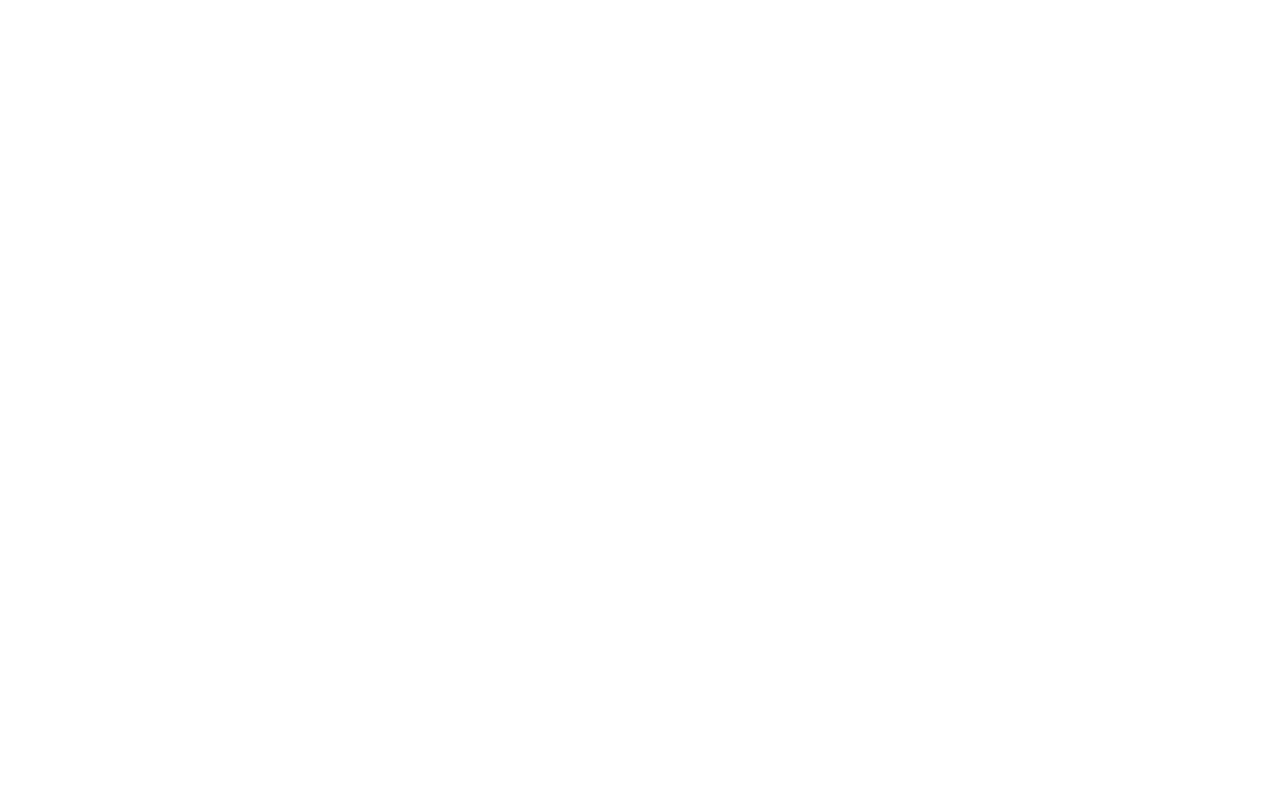
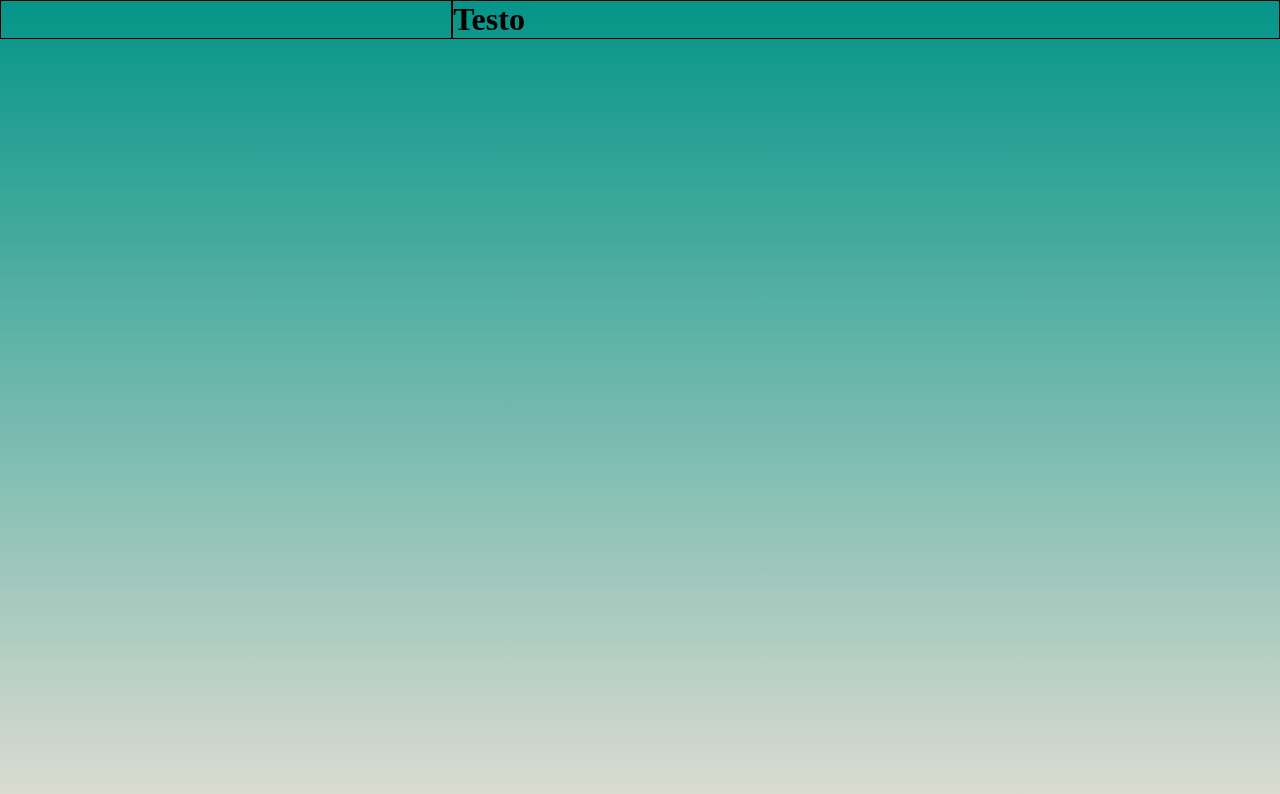
Before and after one commit to LeoSallu/vue-boolzapp, a plain HTML site: page milestone-1/index.html in a window 1280 px wide. Drawn offline with nearby package versions, Linux system fonts and the light colour scheme.

Commit message:
Impostazione Col left

```diff
--- a/milestone-1/css/style.css
+++ b/milestone-1/css/style.css
@@ -9,3 +9,25 @@ RESET
 /*
 Common
 */
+body{
+    height: 100vh;
+    background: rgb(4,149,136);
+    background: linear-gradient(180deg, rgba(4,149,136,1) 0%, rgba(220,219,209,1) 100%);
+}
+.d-flex{
+    display: flex;
+}
+/*
+Container
+*/
+.container{
+    max-width: 2220px;
+}
+#left{
+    width: 775px;
+    border: 1px solid black;
+}
+#right{
+    width: 1420px;
+    border: 1px solid black;
+}
--- a/milestone-1/index.html
+++ b/milestone-1/index.html
@@ -9,6 +9,44 @@
     <link rel="stylesheet" href="css/style.css">
 </head>
 <body>
+    <!-- App  -->
+    <div id="app">
+        <!-- Container  -->
+        <div class="container d-flex">
+            <!-- Col Left  -->
+            <div class="col" id="left">
+                <!-- Col head   -->
+                <div class="header">
+
+                </div>
+                <!--/ Col head   -->
+                <!-- Alert   -->
+                <div class="alert">
+
+                </div>
+                <!--/ Alert   -->
+                <!-- Search   -->
+                <div class="search">
+
+                </div>
+                <!--/ Search  -->
+                <!-- Chat Body  -->
+                <div class="chat_body">
+
+                </div>
+                <!--/ Chat Body   -->
+            </div>
+            <!--/ Col Left  -->
+
+            <!-- Col Right  -->
+            <div class="col" id="right">
+                <h1>Testo</h1>
+            </div>
+            <!--/ Col Right  -->
+        </div>
+        <!--/ Container  -->
+    </div>
+    <!--/ App  -->
     <!-- Vue -->
     <script src="https://unpkg.com/vue@3/dist/vue.global.js"></script>
     <!-- My JS  -->
```
